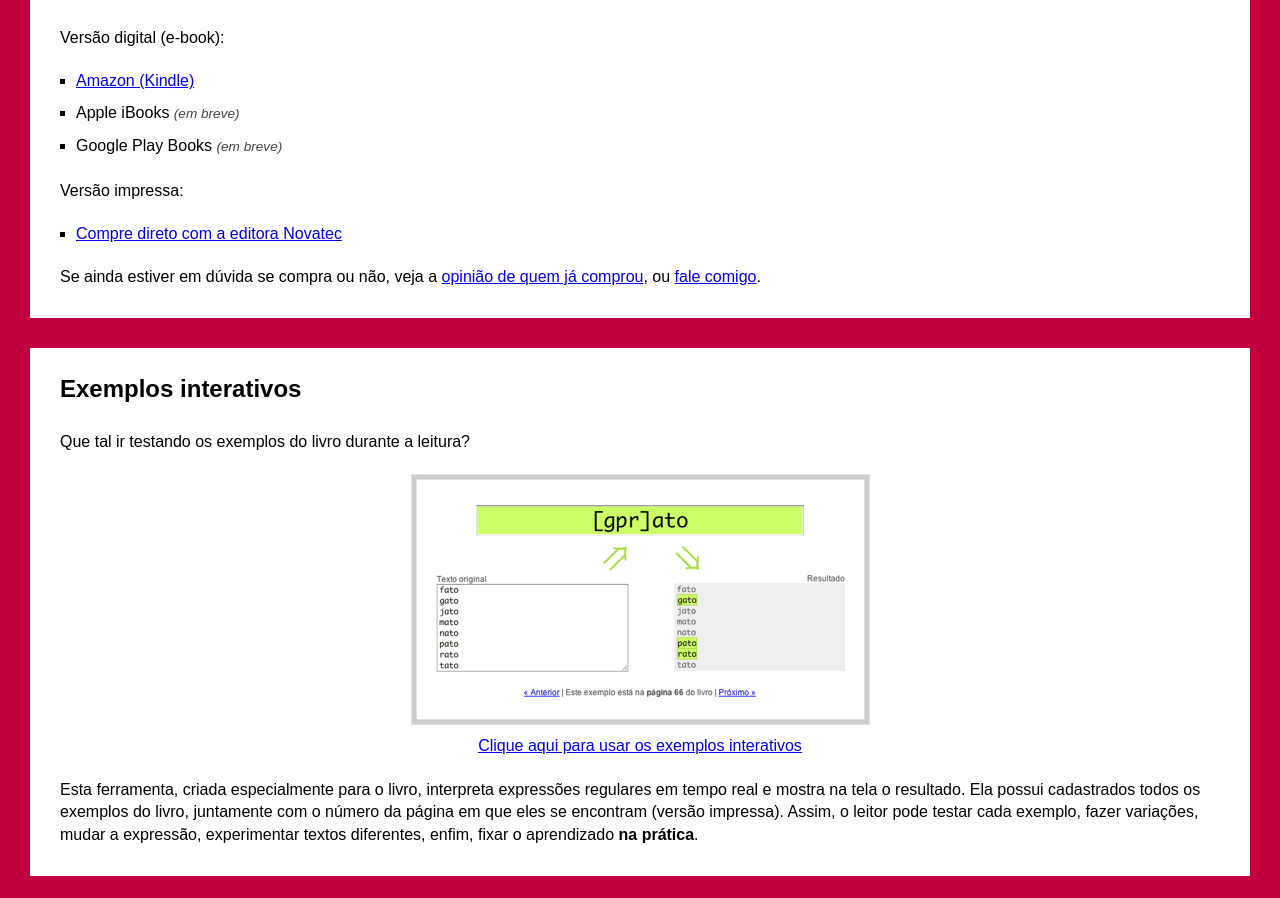
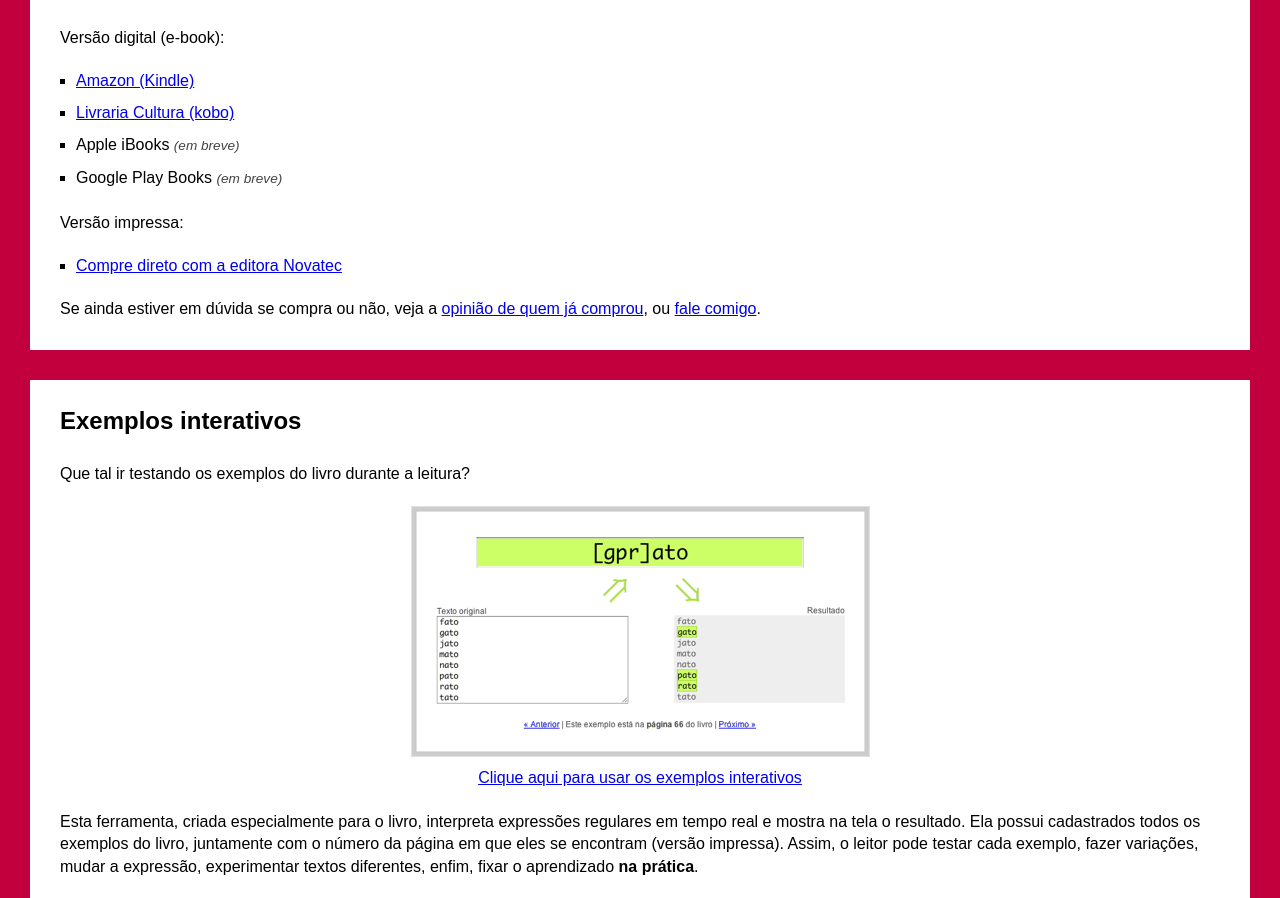
Before and after one commit to aureliojargas/piazinho.com.br, a plain HTML site: page index.html in a window 1280 px wide. Shown: the part 4156-5054 px from the top of the page. Drawn offline with Linux system fonts and the light colour scheme.

Commit message:
Add link to Livraria Cultura

```diff
--- a/index.html
+++ b/index.html
@@ -597,6 +597,7 @@
             <p>Versão digital (e-book):</p>
             <ul>
                 <li><a href="http://www.amazon.com.br/dp/B01BPK1W46/" title="Expressões Regulares - 5ª edição: Uma Abordagem Divertida eBook: Aurelio Marinho Jargas: Amazon.com.br: Loja Kindle">Amazon (Kindle)</a></li>
+                <li><a href="http://www.livrariacultura.com.br/p/expressoes-regulares-5-edicao-99898839">Livraria Cultura (kobo)</a></li>
                 <li>Apple iBooks <i>(em breve)</i></li>
                 <li>Google Play Books <i>(em breve)</i></li>
             </ul>
```
